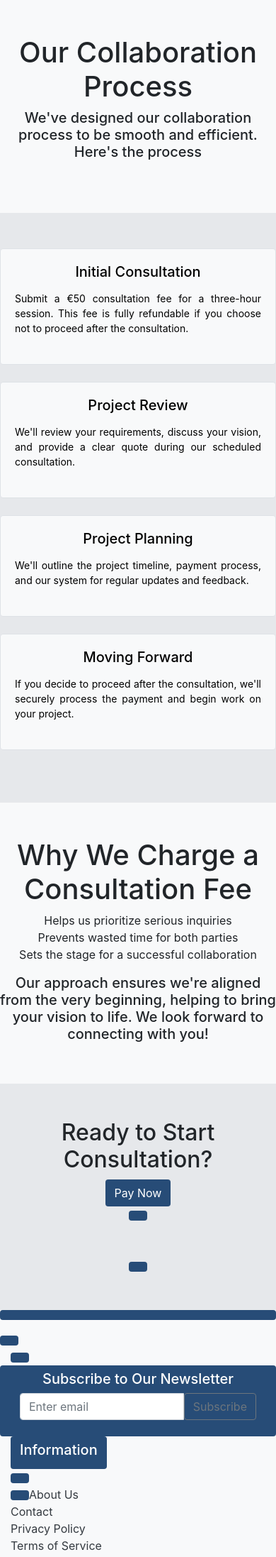
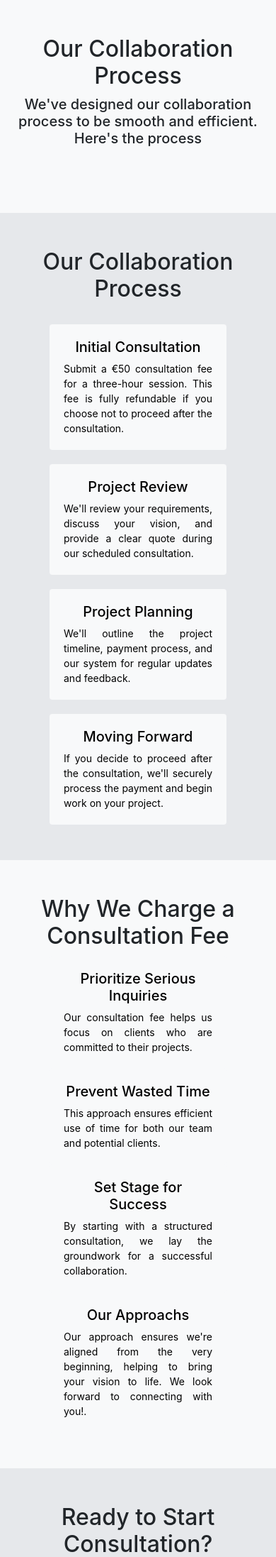
Before and after one commit to AlanSmythDeaf/deafweb, a Django app: page /collaborate/ in a window 390 px wide. Shown: the part 50-2244 px from the top of the page at 71% size. Run offline with Django 3.2, Linux system fonts and the light colour scheme; some libraries are stand-ins or nearby versions.

Commit message:
Tidy up the buttons and styling page update css

```diff
--- a/checkout/views.py
+++ b/checkout/views.py
@@ -28,7 +28,7 @@
             context = {
                 'form': form,
                 'stripe_public_key': settings.STRIPE_PUBLISHABLE_KEY,
-                'client_secret': 'test_secret',
+                'client_secret': intent.client_secret,
             }
             return render(request, 'checkout/checkout.html', context)
 
--- a/collaborate/templates/collaborate/collaborate.html
+++ b/collaborate/templates/collaborate/collaborate.html
@@ -10,55 +10,68 @@
 <div class="container-fluid first-section">
     <!-- first-section -->
     <div class="text-center">
-        <h1>Our Collaboration Process</h1>
+        <h2>Our Collaboration Process</h2>
         <h5>We've designed our collaboration process to be smooth and
         efficient. Here's the process
         </h5>
     </div>
 </div>
 
-<div class="container-fluid second-section">
-    <!-- second-section -->
+<div class="container-fluid why-choose-us">
+    <!-- Collaboration Process Section -->
     <div class="text-center">
-        <div class="row buttons">
-            <div class="col-md-3 mb-4">
-                <div class="btn btn-wide h-100">
+        <h2>Our Collaboration Process</h2>
+        <div class="buttons">
+            <div class="btn btn-wide">
                 <h5>Initial Consultation</h5>
                 <p>Submit a €50 consultation fee for a three-hour session. This fee is fully refundable if you choose not to proceed after the consultation.</p>
             </div>
-            </div>
-            <div class="col-md-3 mb-4">
-                <div class="btn btn-wide h-100">
+            <div class="btn btn-wide">
                 <h5>Project Review</h5>
                 <p>We'll review your requirements, discuss your vision, and provide a clear quote during our scheduled consultation.</p>
             </div>
-            </div>
-            <div class="col-md-3 mb-4">
-                <div class="btn btn-wide h-100">
+            <div class="btn btn-wide">
                 <h5>Project Planning</h5>
                 <p>We'll outline the project timeline, payment process, and our system for regular updates and feedback.</p>
             </div>
-            </div>
-            <div class="col-md-3 mb-4">
-                <div class="btn btn-wide h-100">
+            <div class="btn btn-wide">
                 <h5>Moving Forward</h5>
                 <p>If you decide to proceed after the consultation, we'll securely process the payment and begin work on your project.</p>
             </div>
         </div>
     </div>
 </div>
+
+<div class="container-fluid first section">
+    <!-- Why We Charge a Consultation Fee Section -->
+    <div class="text-center">
+        <h2>Why We Charge a Consultation Fee</h2>
+        <div class="buttons">
+            <div class="btn btn-wide">
+                <h5>Prioritize Serious Inquiries</h5>
+                <p>Our consultation fee helps us focus on clients
+                who are committed to their projects.
+                </p>
+            </div> <div class="btn btn-wide">
+                <h5>Prevent Wasted Time</h5>
+                <p>This approach ensures efficient use of time
+                for both our team and potential clients.
+                </p>
             </div>
-
-<div class="container-fluid first-section">
-    <!-- first-section -->
-    <div class="text-center">
-        <h1>Why We Charge a Consultation Fee</h1>
-        <ul class="ul-fee">
-            <li>Helps us prioritize serious inquiries</li>
-            <li>Prevents wasted time for both parties</li>
-            <li>Sets the stage for a successful collaboration</li>
-        </ul>
-        <h5>Our approach ensures we're aligned from the very beginning, helping to bring your vision to life. We look forward to connecting with you!</h5>
+            <div class="btn btn-wide">
+                <h5>Set Stage for Success</h5>
+                <p>By starting with a structured consultation,
+                we lay the groundwork for a successful collaboration.
+                </p>
+            </div>
+            <div class="btn btn-wide">
+                <h5>Our Approachs</h5>
+                <p>Our approach ensures we're aligned from the very beginning,
+                    helping to bring your vision to life. We look forward to
+                    connecting with you!.
+                </p>
+            </div>
+        </div>
     </div>
 </div>
 
@@ -67,9 +80,8 @@
     <section id="payment" class="mb-5">
         <h2>Ready to Start Consultation?</h2>
         <div id="checkout-button-container">
-            <a href="{% url 'checkout' %}" button id="checkout-button" class="btn btn-submit">Pay Now</button>
+            <a href="{% url 'checkout' %}" id="checkout-button" class="btn btn-submit">Pay Now</a>
         </div>
-        <div id="checkout-container" style="display: none;"></div>
     </section>
 </div>
 {% endblock %}
--- a/static/css/base.css
+++ b/static/css/base.css
@@ -128,10 +128,50 @@
     text-align: justify; /* Optional: Justifies the text for a cleaner look */
   }
 
-/* Collaborate */
-.ul-fee {
-    list-style-type: none;
-    padding: 0;
+/* Our Work */
+/* Portfolio page specific styles */
+.container {
+    max-width: 1140px;
+    margin-left: auto;
+    margin-right: auto;
+    padding-left: 15px;
+    padding-right: 15px;
+}
+
+.portfolio-section .card {
+    margin-bottom: 20px;
+}
+
+.visit-site {
+    background-color: #274c77 !important;
+    border-color: #274c77 !important;
+}
+
+.visit-site:hover {
+    background-color: #1a3a5f !important;
+    border-color: #1a3a5f !important;
+}
+
+.cta-section {
+    background-color: #e6e8eb;
+    padding: 50px 0;
+}
+
+.cta-section .btn-primary {
+    background-color: #274c77;
+    border-color: #274c77;
+}
+
+.cta-section .btn-primary:hover {
+    background-color: #1a3a5f;
+    border-color: #1a3a5f;
+}
+
+/* Responsive adjustments */
+@media (max-width: 767px) {
+    .portfolio-item {
+        margin-bottom: 20px;
+    }
 }
 
 
--- a/templates/base.html
+++ b/templates/base.html
@@ -29,8 +29,6 @@
     {% endblock %}
 
     {% block extra_js %}
-    {{ block.super }}
-    <script src="https://js.stripe.com/v3/"></script>
     {% endblock %}
 
     <!-- Font Awesome CSS -->
--- a/work/templates/work/work.html
+++ b/work/templates/work/work.html
@@ -2,7 +2,7 @@
 {% load static %}
 
 {% block content %}
-<div class="container-fluid first-section">
+<div class="container first-section">
     <div class="text-center">
         <h1>Our Website Portfolio</h1>
         <h5>Explore our diverse range of website designs across various industries</h5>
@@ -17,7 +17,7 @@
     </div>
 </div>
 
-<div class="container-fluid portfolio-section">
+<div class="container portfolio-section">
     <div class="row" id="portfolio-items">
         {% for website in websites %}
         <div class="col-md-4 portfolio-item" data-category="{{ website.category }}">
@@ -25,7 +25,7 @@
                 <div class="card-body">
                     <h5 class="card-title">{{ website.name }}</h5>
                     <p class="card-text">{{ website.description }}</p>
-                    <a href="{{ website.url }}" class="btn btn-primary" target="_blank">Visit Site</a>
+                    <a href="{{ website.url }}" class="btn btn-primary visit-site" target="_blank">Visit Site</a>
                 </div>
             </div>
         </div>
```
Also changed, not shown: about/templates/about/about.html (+5 -5 lines), checkout/templates/checkout/checkout.html (+5 -43 lines), home/templates/home/index.html (+3 -11 lines), static/css/checkout.css (+23 -1 lines), static/js/stripe_elements.js (+5 -7 lines). Lines whose indentation alone changed are shown as unchanged.
